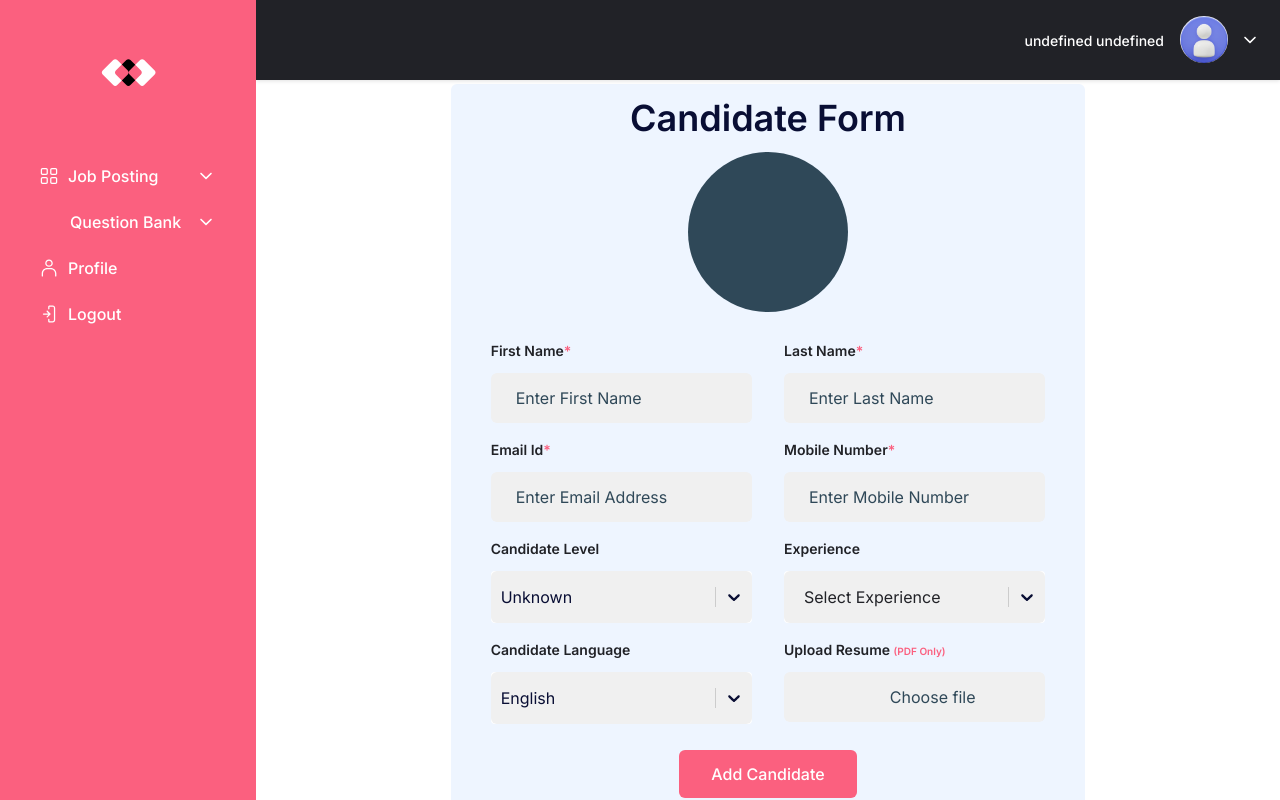
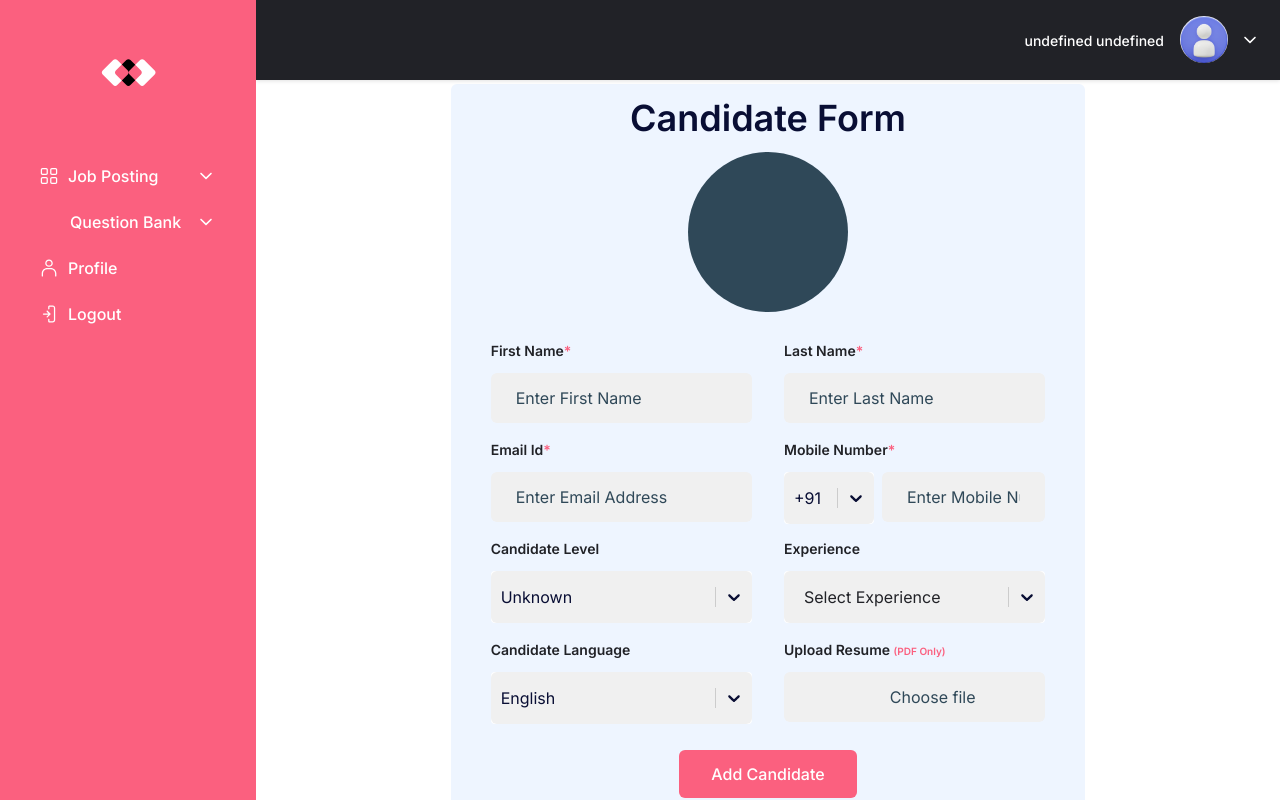
Before and after one commit to preetgur/lego-sapien, a Next.js app: page /dashboard-refactor/job/1/add-candidate in a window 1280 px wide. Built offline with nearby package versions, Linux system fonts and the light colour scheme; no server answers; some icons are missing.

Commit message:
feat : country code  in add-candidate form

```diff
--- a/app/components/CandidateForm.tsx
+++ b/app/components/CandidateForm.tsx
@@ -20,8 +20,10 @@ import {
   LAST_NAME,
   MOBILE_NUMBER,
   PDF,
+  COUNTRY_CODE,
+  COUNTRY_CODE_LIST,
 } from "@/app/lib/constants";
-import { FormCandidateInterface } from "@/types/auth";
+import { AddCandidateInterface, FormCandidateInterface } from "@/types/auth";
 
 import { CANDIDATE_SCHEMA } from "@/app/lib/schema";
 
@@ -37,7 +39,7 @@ const defaultValues = {
   // [PROFILE]: "",
   // [EXPERIENCE]: "",
   [EMAIL]: "",
-  [MOBILE_NUMBER]: "",
+  // [MOBILE_NUMBER]: "",
 };
 const fileDefaultValues = {
   [IMAGE]: null,
@@ -52,6 +54,10 @@ const DropdownDefaultValues = {
   [CANDIDATE_LANGUAGE]: {
     value: "en",
     label: "English",
+  },
+  [COUNTRY_CODE]: {
+    value: "+91",
+    label: "+91",
   },
 };
 
@@ -236,11 +242,42 @@ export default function CandidateForm() {
                   );
                 })}
 
+                <div className="flex w-1/2 flex-col px-4 ">
+                  <label className="mb-3 block text-sm font-semibold text-secondaryBlack dark:text-secondaryBlack">
+                    Mobile Number
+                    <span className="items-center text-primary">*</span>
+                  </label>
+
+                  <div className="flex w-full space-x-2">
+                    <SelectField
+                      wrapperClassName="flex  w-36 p-0"
+                      name={COUNTRY_CODE}
+                      control={control}
+                      // label="Candidate Level"
+                      options={COUNTRY_CODE_LIST}
+                      placeholder="Select Country Code"
+                      closeMenuOnSelect={true}
+                      isMulti={false}
+                      // error={errors?.candidate_level?.message}
+                    />
+                    <InputField
+                      className={`mb-4 w-full `}
+                      name={MOBILE_NUMBER}
+                      type={CANDIDATE_FIELDS[MOBILE_NUMBER].type}
+                      // label={CANDIDATE_FIELDS[MOBILE_NUMBER].label}
+                      placeholder={CANDIDATE_FIELDS[MOBILE_NUMBER].placeholder}
+                      register={register}
+                      error={errors[MOBILE_NUMBER]?.message}
+                      isRequiredField
+                    />
+                  </div>
+                </div>
+
                 <div className="mb-4 w-full px-4 md:w-1/2">
                   <SelectField
                     wrapperClassName="flex w-full"
                     name={CANDIDATE_LEVEL}
-                    control={control as any}
+                    control={control}
                     label="Candidate Level"
                     options={CANDIDATE_LEVEL_TYPES}
                     placeholder="Select Candidate Level"
@@ -254,7 +291,7 @@ export default function CandidateForm() {
                   <SelectField
                     wrapperClassName="flex w-full"
                     name={EXPERIENCE}
-                    control={control as any}
+                    control={control}
                     label="Experience"
                     options={EXPERIENCE_RANGE_TYPES}
                     placeholder="Select Experience"
@@ -267,7 +304,7 @@ export default function CandidateForm() {
                 <div className="w-full px-4 md:w-1/2">
                   <SelectField
                     name={CANDIDATE_LANGUAGE}
-                    control={control as any}
+                    control={control}
                     label="Candidate Language"
                     options={LANGUAGE_LIST}
                     placeholder="Select Language"
```
